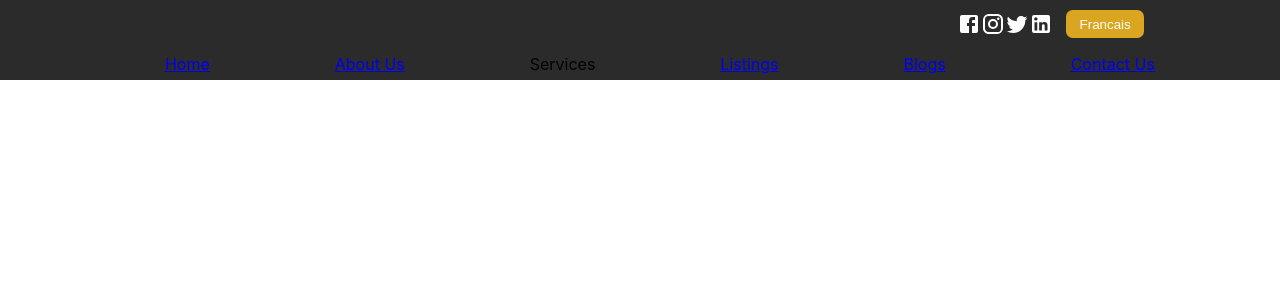
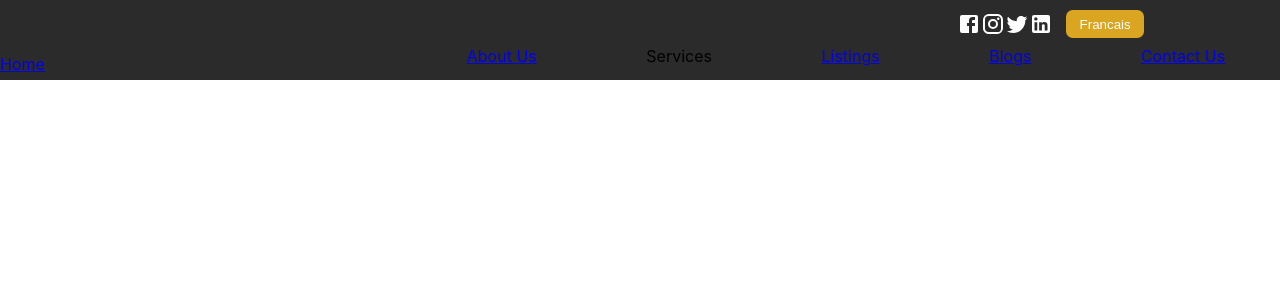
Before and after one commit to MarkProjs/maria-agluba-web, a React (Create React App) app in the folder client/: page / in a window 1280 px wide. Shown: the top 300 px of the page. Built offline with nearby package versions, Linux system fonts and the light colour scheme.

Commit message:
fixing the spacing

```diff
--- a/client/src/components/navigation/NavBar.js
+++ b/client/src/components/navigation/NavBar.js
@@ -23,21 +23,21 @@ function NavBar() {
         </div>
       </section>
       <nav className="nav">
+        <p id="home">
+          <a href="/">Home</a>
+        </p>
         <ul className="nav-links">
-          <li id="home">
-            <a href="/">Home</a>
-          </li>
-          <li>
+          <li className="menu">
             <a href="/about">About Us</a>
           </li>
-          <li>Services</li>
-          <li>
+          <li className="menu">Services</li>
+          <li className="menu">
             <a href="/listings">Listings</a>
           </li>
-          <li>
+          <li className="menu">
             <a href="/blogs">Blogs</a>
           </li>
-          <li>
+          <li className="menu">
             <a href="/contact">Contact Us</a>
           </li>
         </ul>
--- a/client/src/components/navigation/css/NavBar.css
+++ b/client/src/components/navigation/css/NavBar.css
@@ -30,12 +30,25 @@
     color: white;
     margin-left: 1em;
 }
-.nav-links {
+
+.nav {
     display: flex;
-    justify-content: space-evenly;
+    justify-content: space-between;
     align-items: center;
     background-color: #2B2B2B;
     height: 2em;
+}
+
+#home {
+    width: 30%
+}
+.nav-links {
+    display: flex;
+    justify-content: space-around;
+    align-items: center;
+    background-color: #2B2B2B;
+    height: 2em;
+    width: 70%;
     margin-top: 0;
 }
 
```
